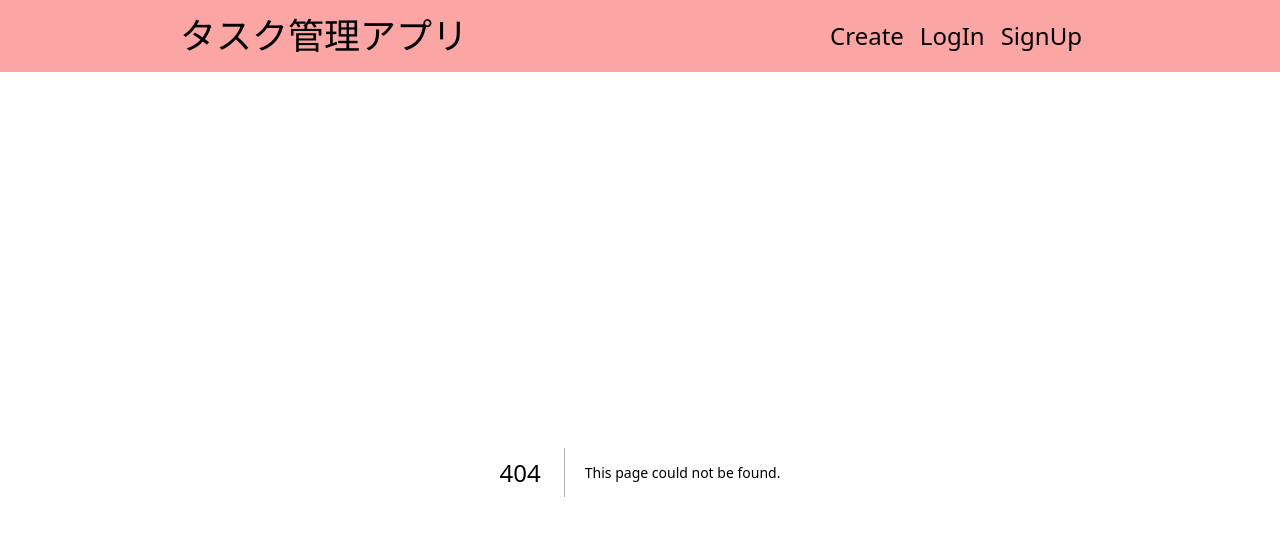
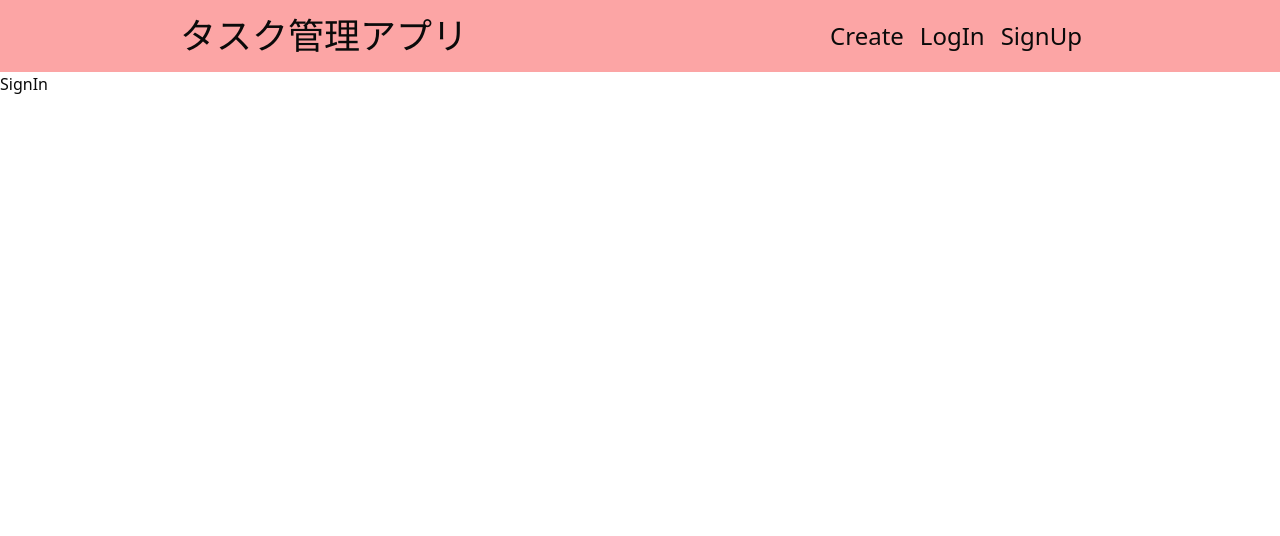
Before and after one commit to hy-tanebi/task-manager-app, a Next.js app: page /signin in a window 1280 px wide. Before the commit this address had no page. Shown: the top 536 px of the page. Built offline with nearby package versions, Linux system fonts and the light colour scheme.

Commit message:
singinページを追加しました。

```diff
--- /dev/null
+++ b/src/app/signin/page.tsx
@@ -0,0 +1,7 @@
+import React from "react";
+
+const SignIn = () => {
+  return <div>SignIn</div>;
+};
+
+export default SignIn;
```
